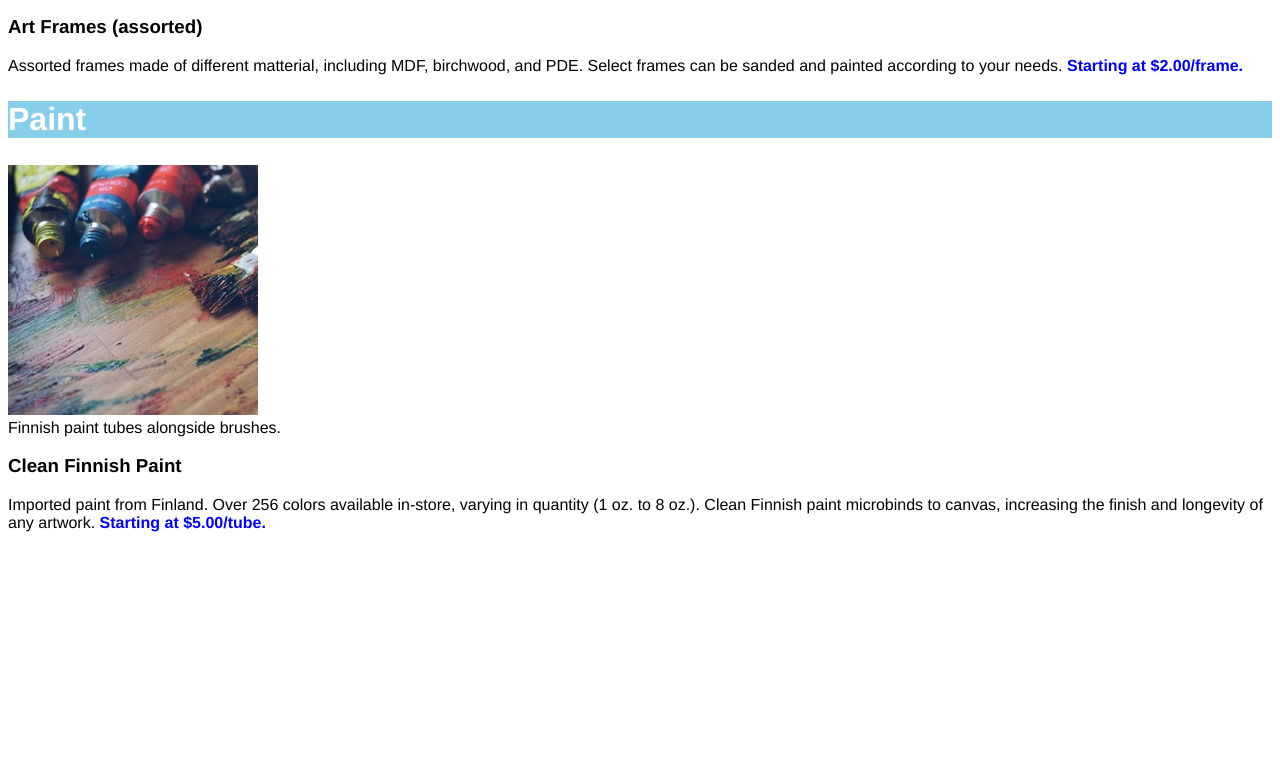
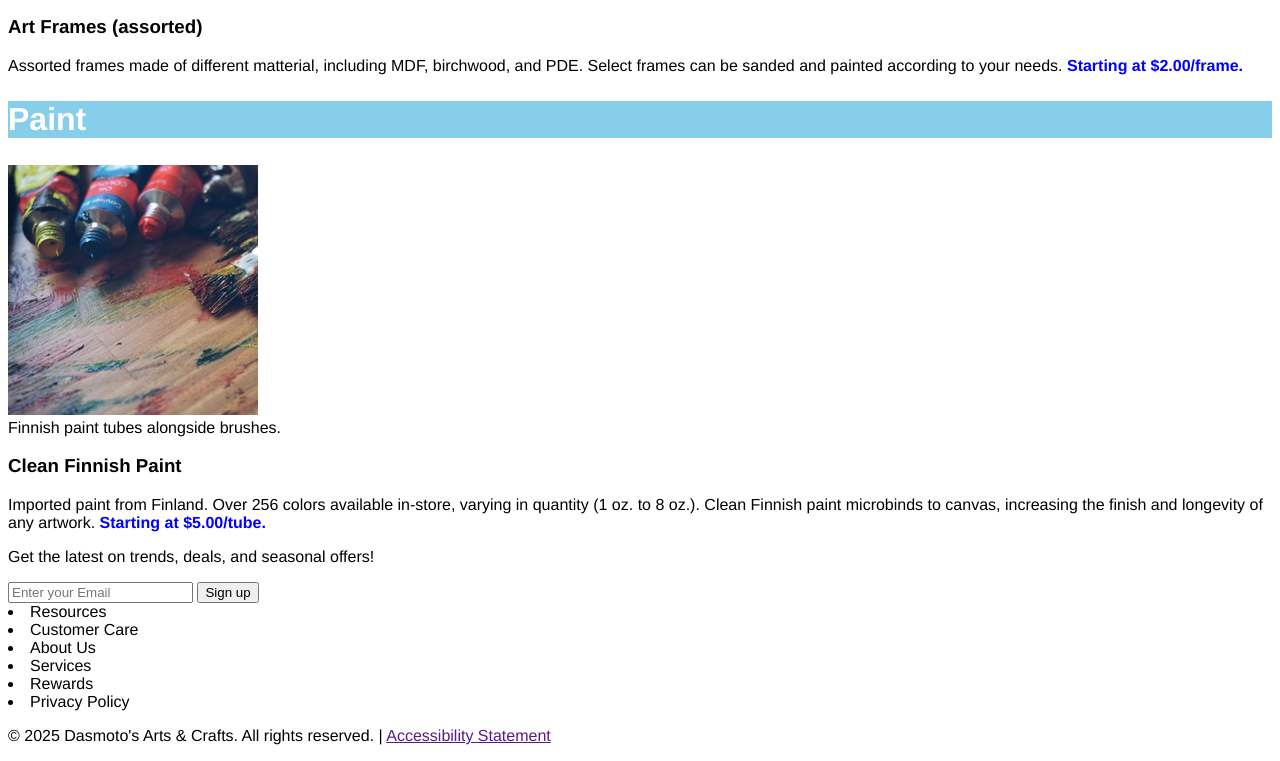
Before and after one commit to josequiceno2000/dasmotos-arts-and-crafts, a plain HTML site: page index.html in a window 1280 px wide. Shown: the part 1027-1788 px from the top of the page. Before the commit the page ends 1575 px from the top, so only its background shows below. Drawn offline with Linux system fonts and the light colour scheme.

Commit message:
Add footer content

```diff
--- a/index.html
+++ b/index.html
@@ -50,6 +50,27 @@
             </article>
         </section>
     </main>
+
+    <footer>
+        <section id="footer-content">
+            <p class="advertisement">Get the latest on trends, deals, and seasonal offers!</p>
+            <input autocomplete="off" name="email" placeholder="Enter your Email" aria-label="Enter Your Email" data-global="true">
+            <button type="submit" data-global="true">Sign up</button>
+
+            <nav>
+                <li>Resources</li>
+                <li>Customer Care</li>
+                <li>About Us</li>
+                <li>Services</li>
+                <li>Rewards</li>
+                <li>Privacy Policy</li>
+            </nav>
+        </section>
+
+        <section id="copyright">
+            <p>&copy 2025 Dasmoto's Arts & Crafts. All rights reserved. | <a href="" id="accessibility-statement">Accessibility Statement</a></p>
+        </section>
+    </footer>
 </body>
 
 </html>
```
